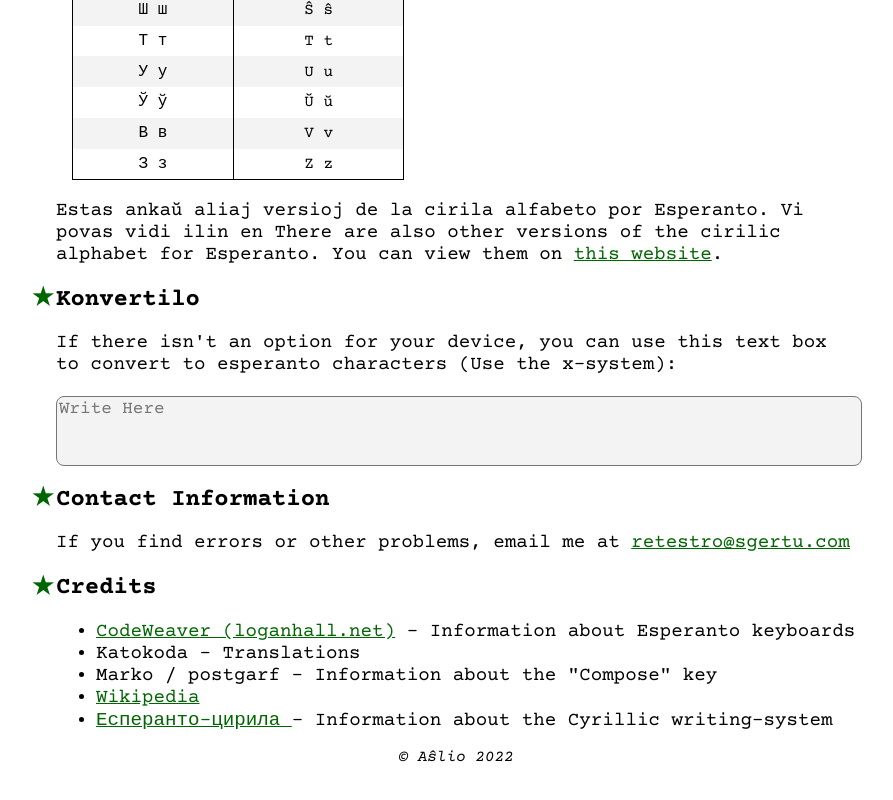
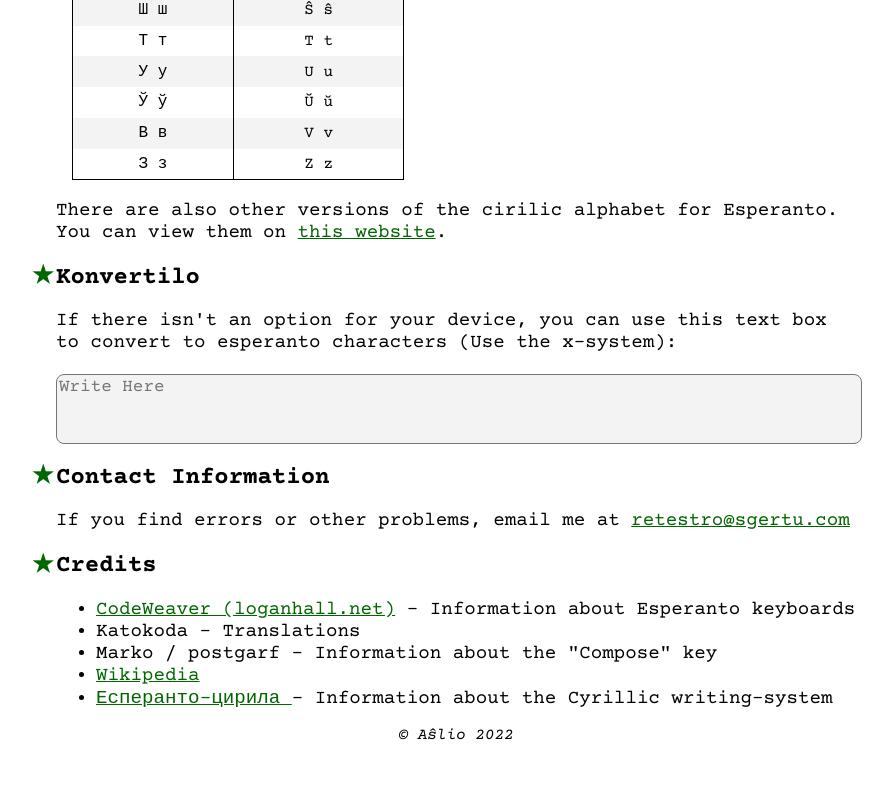
Before and after one commit to ashleytowner/shghertu, a plain HTML site: page en/index.html in a window 1280 px wide. Shown: the part 4758-5558 px from the top of the page, without its empty margins (184-1077 px from the left). Drawn offline with nearby package versions, Linux system fonts and the light colour scheme; files whose address does not match are found by name.

Commit message:
Added info about other cirilic alphabets

```diff
--- a/en/index.html
+++ b/en/index.html
@@ -597,9 +597,8 @@
       </tr>
     </table>
     <p>
-      Estas ankaŭ aliaj versioj de la cirila alfabeto por Esperanto. Vi povas
-      vidi ilin en There are also other versions of the cirilic alphabet for
-      Esperanto. You can view them on
+      There are also other versions of the cirilic alphabet for Esperanto. You
+      can view them on
       <a href="https://outils.apprenti-polyglotte.net/eo/ciriligilo.php?lang=en"
         >this website</a
       >.
```
